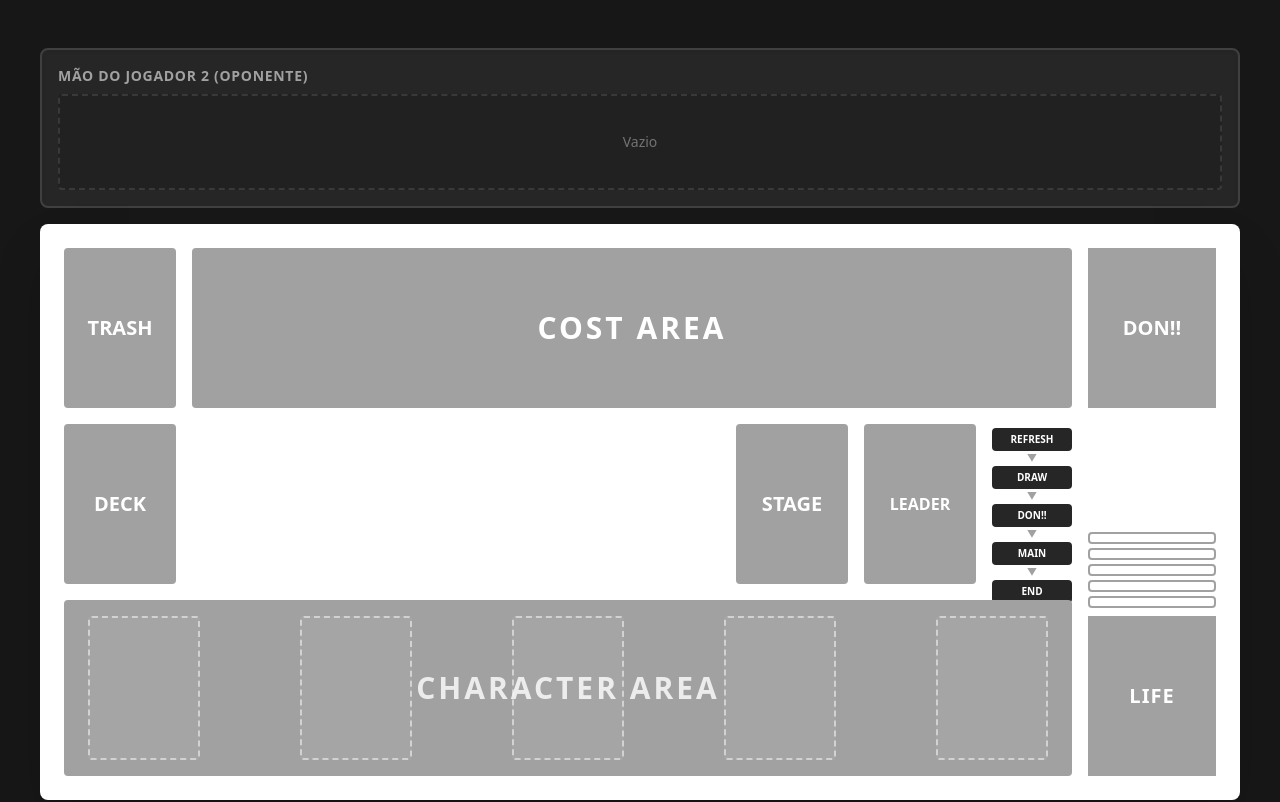
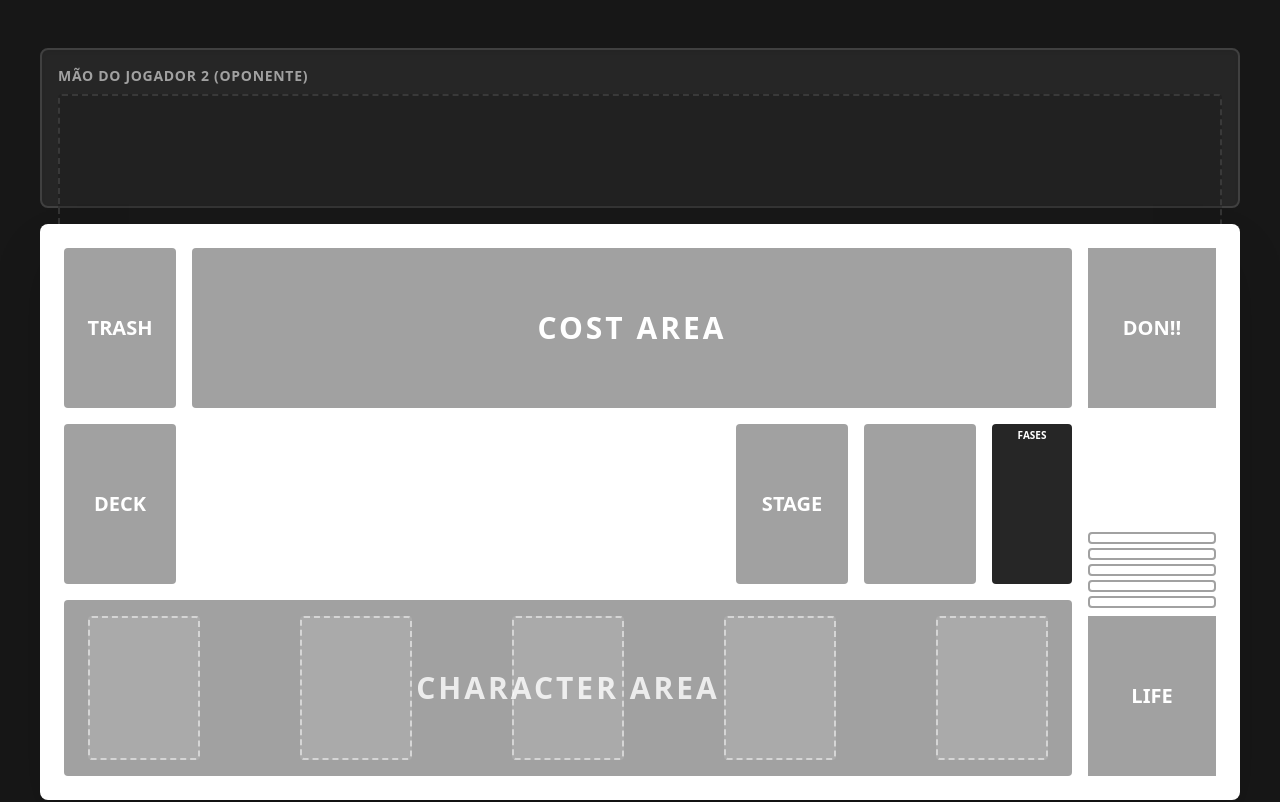
Before and after one commit to jusobreira/ccop_Rullator, a React (Vite) app: page / in a window 1280 px wide. Shown: the top 802 px of the page. Built offline with nearby package versions, Linux system fonts and the light colour scheme.

Commit message:
Implement droppable zones for card interactions
Refactor Board component to use DroppableZone for card areas.

```diff
--- a/src/components/Board.jsx
+++ b/src/components/Board.jsx
@@ -1,37 +1,43 @@
+import { useState } from 'react';
+import { DndContext, useDroppable } from '@dnd-kit/core';
 import Card from './Card';
 
-// Cartas Falsas (Mocks) para testarmos o visual
-const mockCards = {
-  leader: { id: 'l1', name: 'Monkey.D.Luffy', power: 5000, type: 'Leader' },
-  hand: [
-    { id: 'c1', name: 'Roronoa Zoro', cost: 3, power: 5000, type: 'Character' },
-    { id: 'c2', name: 'Nami', cost: 1, power: 1000, type: 'Character' },
-    { id: 'c3', name: 'Gum-Gum Pistol', cost: 2, type: 'Event' }
-  ]
-};
-
-function Hand({ title, cards = [] }) {
+// 1. COMPONENTE DE ZONA SOLTÁVEL
+// Transforma qualquer div em uma área que aceita cartas
+function DroppableZone({ id, className, children }) {
+  const { isOver, setNodeRef } = useDroppable({ id });
   return (
-    <div className="w-[1200px] h-40 bg-neutral-800 border-2 border-neutral-700 rounded-lg p-4 flex flex-col shadow-inner shrink-0">
-      <span className="text-neutral-400 font-bold uppercase tracking-wider text-sm mb-2">{title}</span>
-      <div className="flex-1 flex gap-2 items-center justify-center border-2 border-dashed border-neutral-600/50 rounded bg-neutral-900/30 p-2 overflow-x-auto">
-        {cards.length === 0 ? (
-          <span className="text-neutral-500 text-sm">Vazio</span>
-        ) : (
-          cards.map(card => <Card key={card.id} data={card} />)
-        )}
-      </div>
+    <div
+      ref={setNodeRef}
+      className={`${className} ${isOver ? 'ring-4 ring-green-500 bg-green-500/20' : ''} transition-all`}
+    >
+      {children}
     </div>
   );
 }
 
-function Playmat({ inverted, isPlayerOne }) {
+// 2. MÃO DO JOGADOR (Agora é uma Zona)
+function Hand({ title, id, cards = [] }) {
+  return (
+    <div className="w-[1200px] h-40 bg-neutral-800 border-2 border-neutral-700 rounded-lg p-4 flex flex-col shadow-inner shrink-0">
+      <span className="text-neutral-400 font-bold uppercase tracking-wider text-sm mb-2">{title}</span>
+      <DroppableZone id={id} className="flex-1 flex gap-2 items-center justify-center border-2 border-dashed border-neutral-600/50 rounded bg-neutral-900/30 p-2 overflow-x-auto min-h-[140px]">
+        {cards.map(card => <Card key={card.id} data={card} />)}
+      </DroppableZone>
+    </div>
+  );
+}
+
+// 3. PLAYMAT ESPELHADO
+function Playmat({ inverted, isPlayerOne, cards }) {
+  const playerPrefix = isPlayerOne ? 'p1' : 'p2';
+
   return (
     <div className={`w-[1200px] shrink-0 bg-white p-6 shadow-2xl rounded-lg flex gap-4 ${inverted ? 'flex-row-reverse' : 'flex-row'}`}>
 
       <div className={`w-32 flex justify-between gap-4 ${inverted ? 'flex-col-reverse' : 'flex-col'}`}>
         <div className={`flex gap-2 ${inverted ? 'flex-col-reverse' : 'flex-col'}`}>
-          <div className="w-full h-40 bg-neutral-400 flex items-center justify-center text-white font-black uppercase tracking-wider text-xl">Life</div>
+          <div className="w-full h-40 bg-neutral-400 flex items-center justify-center text-white font-black uppercase text-xl">Life</div>
           <div className="flex flex-col gap-1">
             {[1, 2, 3, 4, 5].map((i) => <div key={i} className="h-3 w-full border-2 border-neutral-400 bg-white rounded-sm"></div>)}
           </div>
@@ -43,28 +49,28 @@ function Playmat({ inverted, isPlayerOne }) {
         <div className="w-full h-44 bg-neutral-400 relative flex items-center justify-center text-white font-black text-3xl tracking-widest rounded-sm">
           <span className="absolute opacity-80 pointer-events-none">CHARACTER AREA</span>
           <div className={`w-full h-full flex justify-between items-center px-6 gap-4 z-10 ${inverted ? 'flex-row-reverse' : 'flex-row'}`}>
-            {[1, 2, 3, 4, 5].map((i) => (
-              <div key={i} className="w-28 h-36 border-2 border-white/50 border-dashed bg-white/5 rounded"></div>
-            ))}
+            {/* 5 Slots de Personagem agora são Droppables */}
+            {[1, 2, 3, 4, 5].map((i) => {
+              const zoneId = `char-${playerPrefix}-${i}`;
+              return (
+                <DroppableZone key={zoneId} id={zoneId} className="w-28 h-36 border-2 border-white/50 border-dashed bg-white/10 rounded flex items-center justify-center">
+                  {cards.filter(c => c.zone === zoneId).map(c => <Card key={c.id} data={c} />)}
+                </DroppableZone>
+              );
+            })}
           </div>
         </div>
 
         <div className={`flex gap-4 h-40 ${inverted ? 'flex-row-reverse' : 'flex-row'}`}>
-          <div className="w-20 flex flex-col justify-between py-1 items-center text-[10px] font-bold text-white uppercase">
-            <div className="bg-neutral-800 w-full text-center py-1 rounded">Refresh</div>
-            <div className="text-neutral-400">▼</div>
-            <div className="bg-neutral-800 w-full text-center py-1 rounded">Draw</div>
-            <div className="text-neutral-400">▼</div>
-            <div className="bg-neutral-800 w-full text-center py-1 rounded">DON!!</div>
-            <div className="text-neutral-400">▼</div>
-            <div className="bg-neutral-800 w-full text-center py-1 rounded">Main</div>
-            <div className="text-neutral-400">▼</div>
-            <div className="bg-neutral-800 w-full text-center py-1 rounded">End</div>
+          <div className="w-20 flex flex-col justify-between py-1 items-center text-[10px] font-bold text-white uppercase bg-neutral-800 rounded px-1">
+            <span>Fases</span>
           </div>
-          <div className="w-28 h-full bg-neutral-400 flex items-center justify-center rounded-sm">
-             {/* Adiciona o líder apenas se for o Jogador 1 para teste */}
-            {isPlayerOne ? <Card data={mockCards.leader} /> : <span className="text-white font-black uppercase">Leader</span>}
-          </div>
+
+          {/* Espaço do Líder */}
+          <DroppableZone id={`leader-${playerPrefix}`} className="w-28 h-full bg-neutral-400 flex items-center justify-center rounded-sm">
+            {cards.filter(c => c.zone === `leader-${playerPrefix}`).map(c => <Card key={c.id} data={c} />) || <span className="text-white font-black uppercase">Leader</span>}
+          </DroppableZone>
+
           <div className="w-28 h-full bg-neutral-400 flex items-center justify-center text-white font-black uppercase text-xl rounded-sm">Stage</div>
           <div className="flex-1"></div>
           <div className="w-28 h-full bg-neutral-400 flex items-center justify-center text-white font-black uppercase text-xl rounded-sm">Deck</div>
@@ -79,13 +85,39 @@ function Playmat({ inverted, isPlayerOne }) {
   );
 }
 
+// 4. COMPONENTE PRINCIPAL COM O ESTADO
 export default function Board() {
+  // Estado que controla TODAS as cartas do jogo e em que 'zone' elas estão
+  const [cards, setCards] = useState([
+    { id: 'l1', name: 'Monkey.D.Luffy', power: 5000, type: 'Leader', zone: 'leader-p1' },
+    { id: 'c1', name: 'Roronoa Zoro', cost: 3, power: 5000, type: 'Character', zone: 'hand-p1' },
+    { id: 'c2', name: 'Nami', cost: 1, power: 1000, type: 'Character', zone: 'hand-p1' },
+    { id: 'c3', name: 'Gum-Gum Pistol', cost: 2, type: 'Event', zone: 'hand-p1' }
+  ]);
+
+  // Função que roda sempre que você solta uma carta
+  function handleDragEnd(event) {
+    const { active, over } = event;
+
+    // Se soltou fora de uma área válida, não faz nada
+    if (!over) return;
+
+    // Atualiza a carta movida para a nova zona (ID do DroppableZone)
+    setCards((currentCards) =>
+      currentCards.map((card) =>
+        card.id === active.id ? { ...card, zone: over.id } : card
+      )
+    );
+  }
+
   return (
+    // DndContext envolve tudo que pode ter interação de arrastar
+    <DndContext onDragEnd={handleDragEnd}>
       <div className="min-h-screen bg-neutral-900 flex flex-col items-center overflow-auto py-12 gap-8">
 
         <div className="flex flex-col gap-4">
-        <Hand title="Mão do Jogador 2 (Oponente)" />
-        <Playmat inverted={true} isPlayerOne={false} />
+          <Hand id="hand-p2" title="Mão do Jogador 2 (Oponente)" cards={cards.filter(c => c.zone === 'hand-p2')} />
+          <Playmat inverted={true} isPlayerOne={false} cards={cards} />
         </div>
 
         <div className="w-[1200px] h-2 bg-neutral-800 rounded-full my-4 flex items-center justify-center">
@@ -93,11 +125,11 @@ export default function Board() {
         </div>
 
         <div className="flex flex-col gap-4">
-        <Playmat inverted={false} isPlayerOne={true} />
-        {/* Passa as cartas mockadas para a mão do jogador 1 */}
-        <Hand title="Mão do Jogador 1 (Você)" cards={mockCards.hand} />
+          <Playmat inverted={false} isPlayerOne={true} cards={cards} />
+          <Hand id="hand-p1" title="Mão do Jogador 1 (Você)" cards={cards.filter(c => c.zone === 'hand-p1')} />
         </div>
 
       </div>
+    </DndContext>
   );
 }
```
Lines whose indentation alone changed are shown as unchanged.
